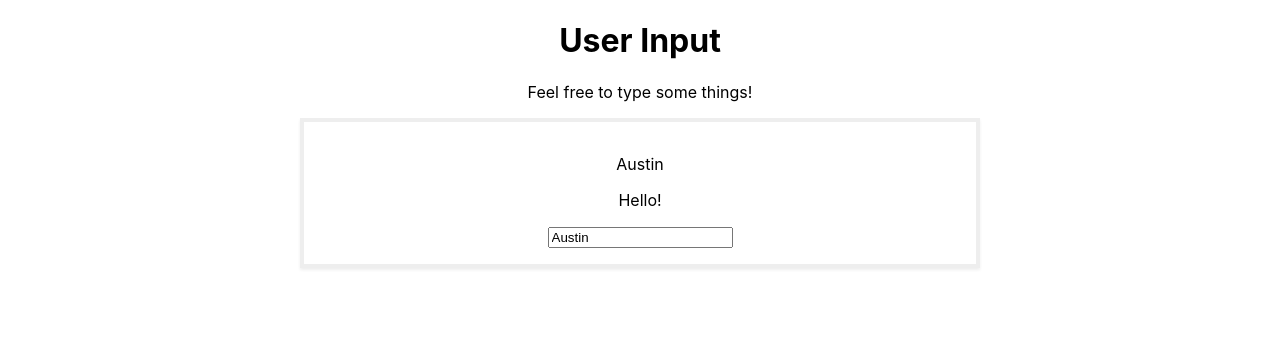
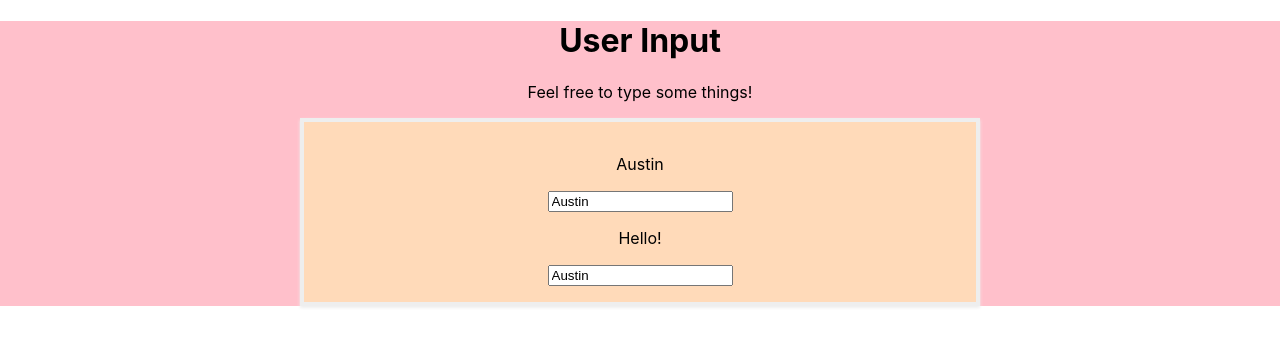
Before and after one commit to ProbablyAustinMann/udemy-assignment-one, a React (Create React App) app: page / in a window 1280 px wide. Shown: the top 346 px of the page. Built offline with nearby package versions, Linux system fonts and the light colour scheme.

Commit message:
css changes, added additional input

```diff
--- a/src/App.css
+++ b/src/App.css
@@ -1,5 +1,6 @@
 .App {
   text-align: center;
+  background-color: pink;
 }
 
 .App-logo {
--- a/src/App.js
+++ b/src/App.js
@@ -13,7 +13,7 @@
   inputHandler = (event) => {
     this.setState({
       users: [
-        { name: event.target.value, comment: 'State Changed' }
+        { name: event.target.value, comment: event.target.value }
       ]
     });
   };
@@ -27,7 +27,6 @@
       <User
         name={this.state.users[0].name}
         comment={this.state.users[0].comment}
-        click={this.inputHandler.bind(this, 'Aus!!')}
         changed={this.inputHandler}>My Hobbies: Sleeping</User>
       </div>
     );
--- a/src/User/User.css
+++ b/src/User/User.css
@@ -5,4 +5,5 @@
   box-shadow: 0 2px 3px #eee;
   padding: 16px;
   text-align: center;
+  background-color: peachpuff;
 }
--- a/src/User/User.js
+++ b/src/User/User.js
@@ -5,6 +5,7 @@
   return (
     <div className='User'>
         <p onClick={props.click}>{props.name}</p>
+        <input type='text' onChange={props.changed} value={props.name}/>
         <p>{props.comment}</p>
         <input type='text' onChange={props.changed} value={props.name}/>
     </div>
```
